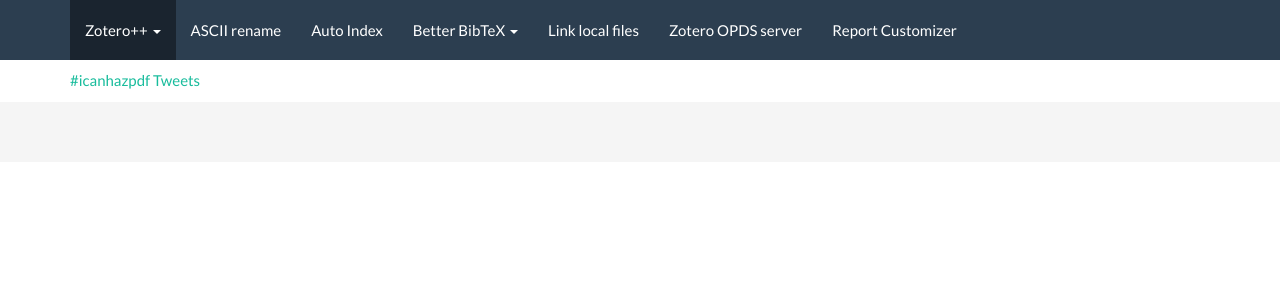
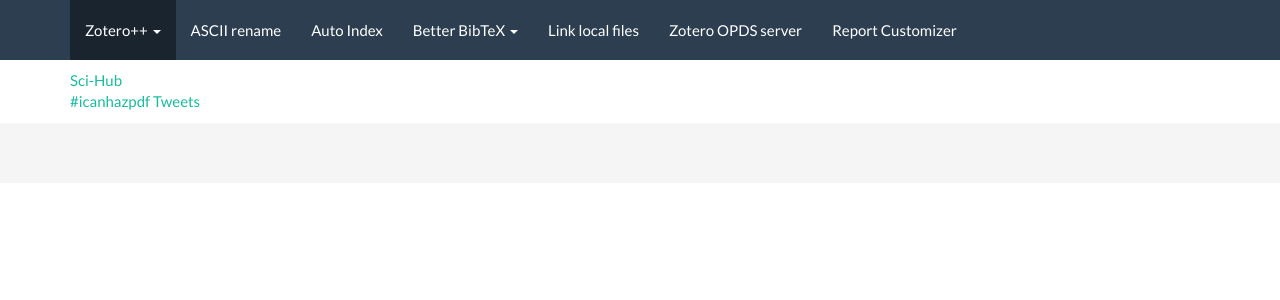
Before and after one commit to edwinksl/ZotPlus.github.io, a Jekyll site: the page built from icanhazpdf.md, in a window 1280 px wide and 900 px high. Shown: the top 300 px of the window. Built offline with Jekyll 4.4.1, drawn with Linux system fonts in a browser that asks for light colours; nearby versions of some CDN libraries; comment, search, counter and statistics services are not loaded.

```diff
--- a/icanhazpdf.md
+++ b/icanhazpdf.md
@@ -1,6 +1,7 @@
 ---
 title: I Can Haz PDF?
 ---
+<a href="#" onclick="window.location='http://www.sci-hub.club/'; return false">Sci-Hub</a><br/>
 <a class="twitter-timeline" href="https://twitter.com/hashtag/icanhazpdf" data-widget-id="656961581427896324">#icanhazpdf Tweets</a>
 <script>
   !function(d,s,id){
```
